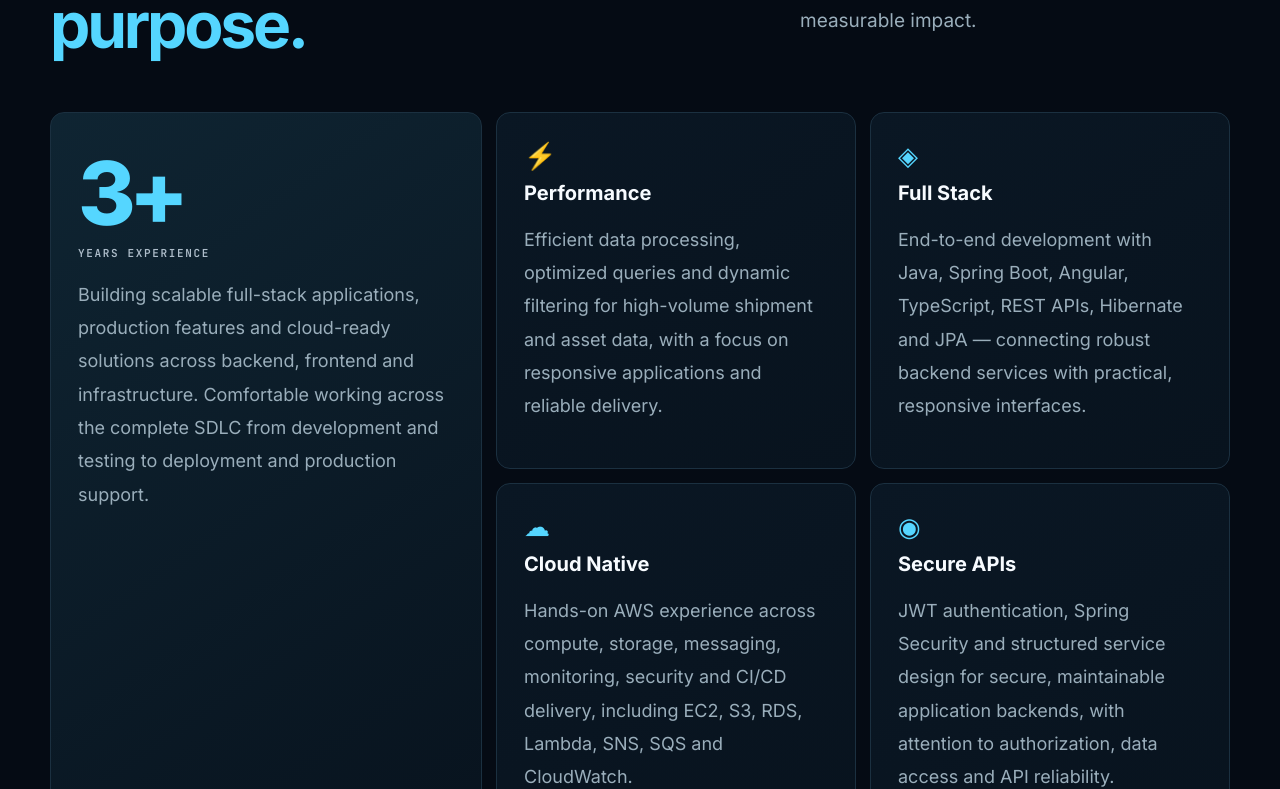
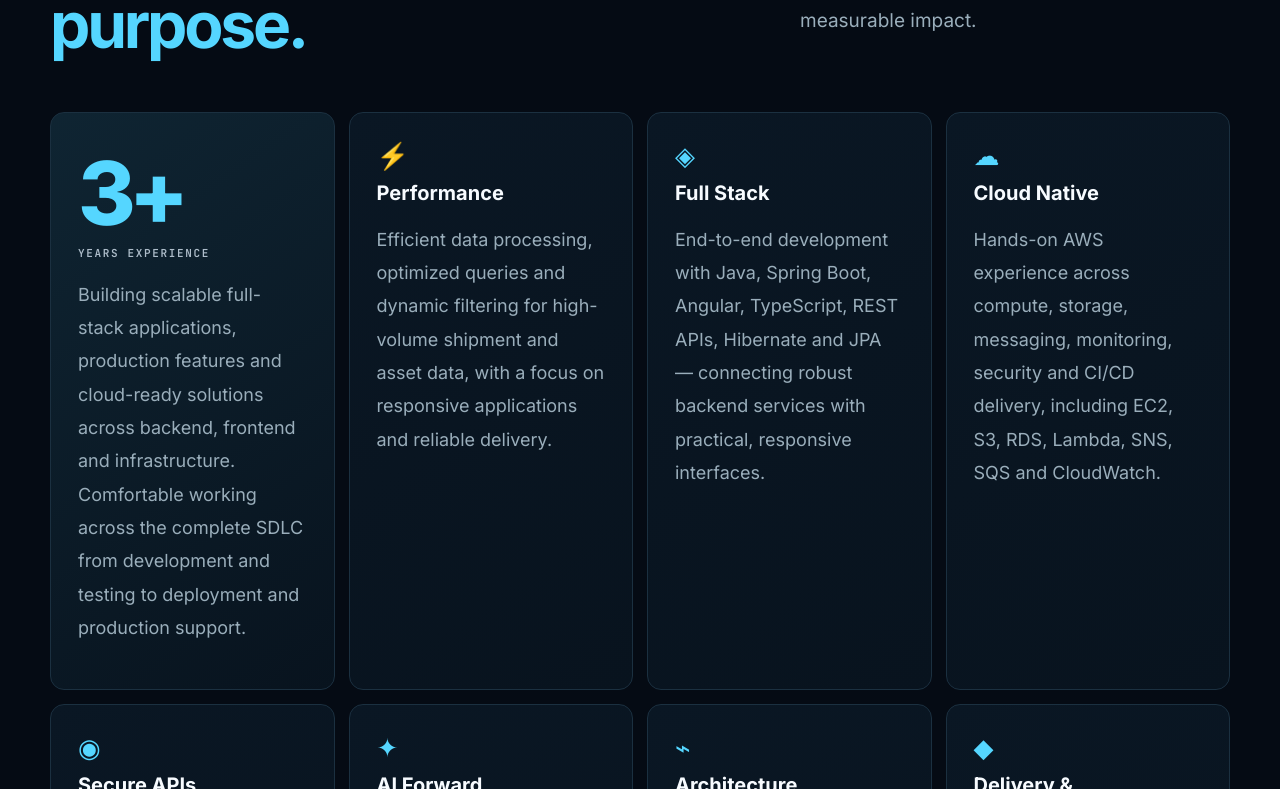
Before and after one commit to Gourish14/gourish-portfolio, an Angular app: page / in a window 1280 px wide. Shown: the part 1311-2100 px from the top of the page. Built offline with nearby package versions, Linux system fonts and the light colour scheme.

Commit message:
Improve About card layout to four columns

```diff
--- a/src/styles.css
+++ b/src/styles.css
@@ -1 +1,7 @@
 html,body{margin:0;padding:0;background:#050b14}body{min-width:320px}::selection{background:#55d6ff;color:#04101a}
+
+/* About cards: four equal columns on desktop, then stack responsively. */
+html body .page .about-grid{grid-template-columns:repeat(4,minmax(0,1fr));gap:14px}
+html body .page .about-card.featured{grid-row:auto}
+@media(max-width:900px){html body .page .about-grid{grid-template-columns:repeat(2,minmax(0,1fr))}}
+@media(max-width:700px){html body .page .about-grid{grid-template-columns:1fr}}
```
